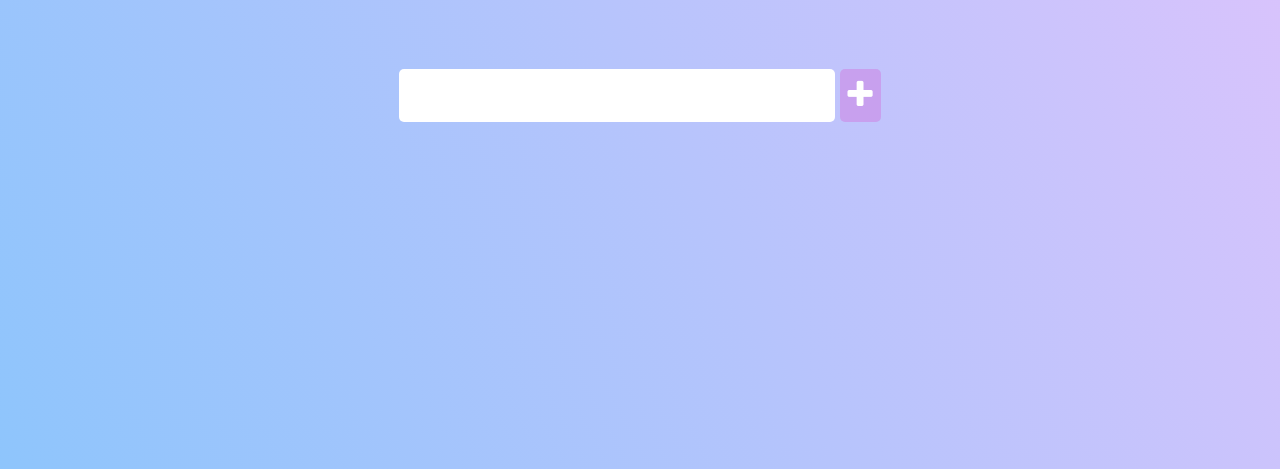
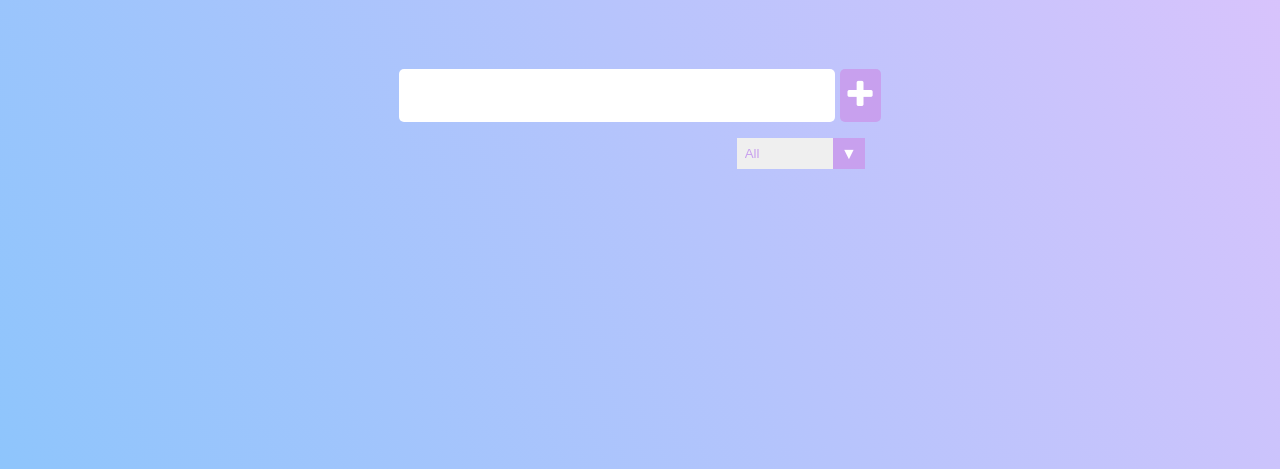
Before and after one commit to mfghir/todo-app-with-js, a plain HTML site: page index.html in a window 1280 px wide. Shown: the part 331-800 px from the top of the page. Drawn offline with Linux system fonts and the light colour scheme.

Commit message:
7.create select & add css

```diff
--- a/app.js
+++ b/app.js
@@ -2,8 +2,12 @@ const todoInput = document.querySelector(".todo-input");
 const todoButton = document.querySelector(".todo-button");
 const todoList = document.querySelector(".todo-list");
 
+const filterOption = document.querySelector(".filter-todo");
+
+document.addEventListener("DOMContentLoaded", getTodos);
 todoButton.addEventListener("click", addTodo);
 todoList.addEventListener("click", deleteCheck);
+filterOption.addEventListener("click", filterTodo);
 
 function addTodo(e) {
   e.preventDefault();
@@ -15,6 +19,8 @@ function addTodo(e) {
   todoLi.classList.add("todo-item");
 
   todoDiv.appendChild(todoLi);
+  todoInput.value = "";
+  saveLocalTodos(todoInput.value); // add to localstorage
 
   const completedBtn = document.createElement("button");
   completedBtn.innerHTML = "<i class='fa fa-check' aria-hidden='true'></i>";
@@ -29,7 +35,6 @@ function addTodo(e) {
   todoDiv.appendChild(trashBtn);
 
   todoList.appendChild(todoDiv);
-  todoInput.value = "";
 }
 
 function deleteCheck(e) {
@@ -37,6 +42,7 @@ function deleteCheck(e) {
   if (item.classList[0] === "trashBtn") {
     const todo = item.parentElement;
     todo.classList.toggle("drop");
+    removeLocalTodos(todo);
     todo.addEventListener("transitionend", () => {
       todo.remove();
     });
--- a/index.html
+++ b/index.html
@@ -16,17 +16,27 @@
     <title>Todo Js App</title>
   </head>
   <body>
+    <main>
       <header><h1>Todo App</h1></header>
       <form action="">
         <input type="text" class="todo-input" />
         <button class="todo-button" type="submit">
           <i class="fa fa-plus" aria-hidden="true"></i>
         </button>
+
+        <div class="select">
+          <select name="todos" class="filter-todo">
+            <option value="all">All</option>
+            <option value="completed">Completed</option>
+            <option value="uncompleted">Uncompleted</option>
+          </select>
+        </div>
       </form>
 
       <div class="todo-container">
         <ul class="todo-list"></ul>
       </div>
+    </main>
     <script src="app.js"></script>
   </body>
 </html>
--- a/style.css
+++ b/style.css
@@ -9,11 +9,17 @@ body {
     background-image: linear-gradient(62deg, #8EC5FC 0%, #E0C3FC 100%);
     font-family: 'Poppins', sans-serif;
 
+
+}
+
+main {
     display: flex;
     justify-content: center;
     align-items: center;
 
     flex-direction: column;
+    min-height: 100vh;
+    /* background: red; */
 }
 
 header {
@@ -117,7 +123,58 @@ form button:hover {
     opacity: 0.5;
 }
 
-.drop{
+.drop {
     transform: translateY(8rem) rotateZ(20deg);
     opacity: 0;
 }
+
+
+
+
+
+
+
+
+
+main select {
+    -webkit-appearance: none;
+    -moz-appearance: none;
+    -ms-appearance: none;
+    appearance: none;
+    outline: 0;
+    border: 0 !important;
+    /* box-shadow: none; */
+    /* background-image: none; */
+    color: #c8a0ee;
+    cursor: pointer;
+    width: 8rem;
+    padding: 0.5rem;
+}
+
+/* Custom Select */
+.select {
+    margin: 1rem;
+    position: relative;
+    /* overflow: hidden; */
+    display: flex;
+    justify-content: flex-end;
+}
+
+/* Arrow */
+.select::after {
+    content: "\25BC";
+    position: absolute;
+    top: 0;
+    right: 0;
+    padding: 0.2rem 0.5rem;
+    background: #c8a0ee;
+    color: white;
+    pointer-events: none;
+    transition: .4s;
+    /* cursor: pointer; */
+}
+
+.select:hover::after {
+    background: white;
+    color: #c8a0ee;
+}
```
Lines whose indentation alone changed are shown as unchanged.
